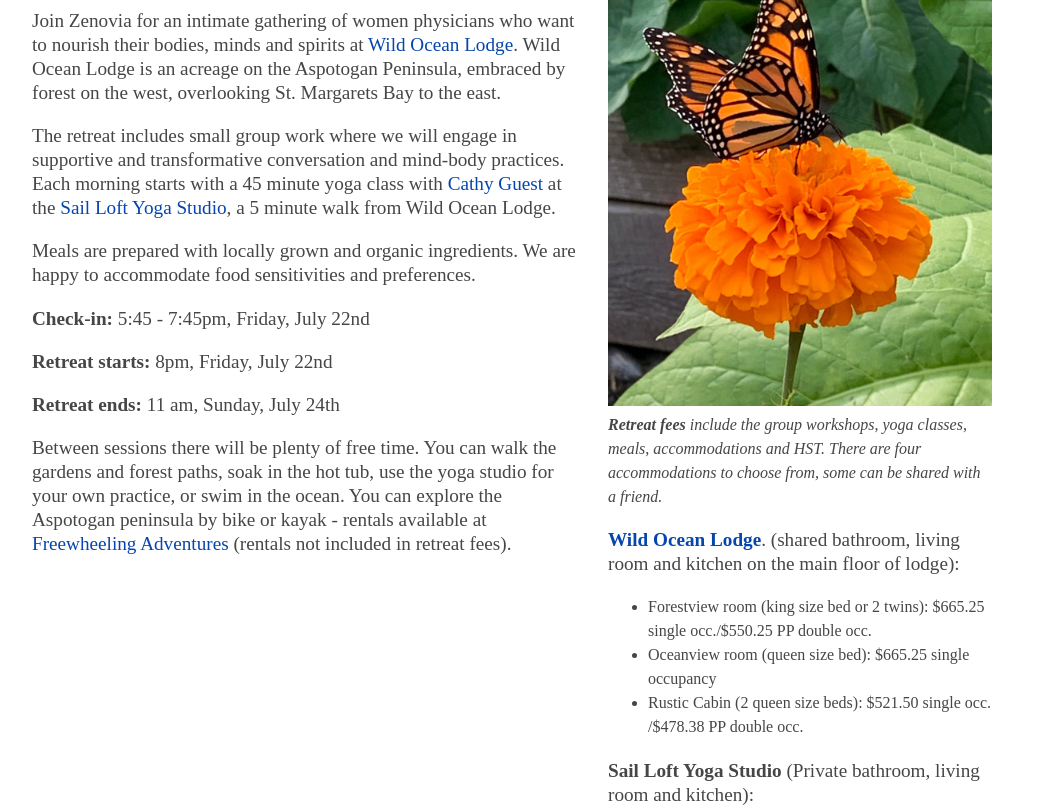
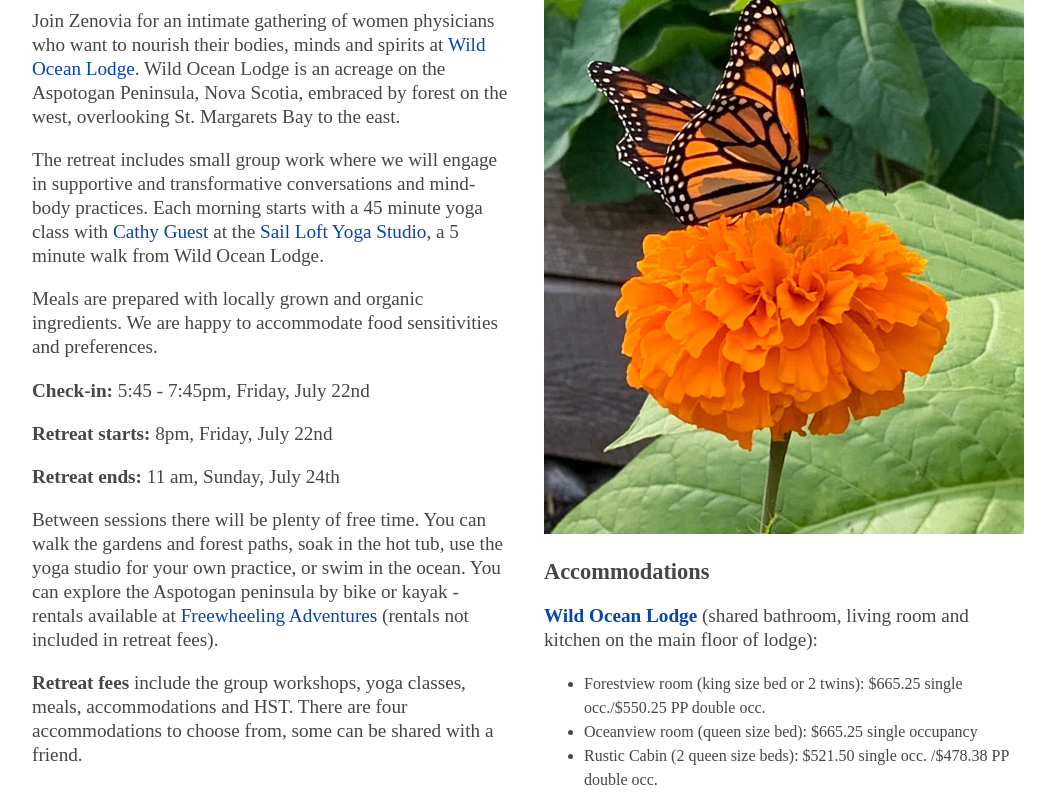
Before and after one commit to tbguest/synergy-coaching, a Next.js app: page /retreats in a window 1280 px wide. Shown: the part 940-1747 px from the top of the page, without its empty margins (128-1183 px from the left). Built offline with nearby package versions, Linux system fonts and the light colour scheme; a web font is replaced by a local one.

Commit message:
Content edits

```diff
--- a/components/ContactButton/ContactButton.module.css
+++ b/components/ContactButton/ContactButton.module.css
@@ -16,3 +16,7 @@
 .contact_button:hover {
   cursor: pointer;
 }
+
+.nav_link {
+  color: white;
+}
--- a/pages/api/sendgrid.js
+++ b/pages/api/sendgrid.js
@@ -6,8 +6,8 @@ async function sendEmail(req, res) {
   try {
     // console.log("REQ.BODY", req.body);
     await sendgrid.send({
-      to: process.env.TO_EMAIL_ADDRESS, // Your email where you'll receive emails
-      from: process.env.FROM_EMAIL_ADDRESS, // your website email address here
+      to: process.env.TO_EMAIL_ADDRESS_PROD, // Your email where you'll receive emails
+      from: process.env.FROM_EMAIL_ADDRESS_PROD, // your website email address here
       replyTo: `${req.body.email}`,
       subject: `WILD OCEAN COACHING: ${req.body.subject}`,
       html: `<!DOCTYPE html PUBLIC "-//W3C//DTD XHTML 1.0 Transitional//EN" "http://www.w3.org/TR/xhtml1/DTD/xhtml1-transitional.dtd">
--- a/pages/retreats.jsx
+++ b/pages/retreats.jsx
@@ -23,14 +23,14 @@ export default function Retreats() {
             <Link href={"/accommodations"}>
               <a className={styles.nav_link}>Wild Ocean Lodge</a>
             </Link>
-            . Wild Ocean Lodge is an acreage on the Aspotogan Peninsula,
-            embraced by forest on the west, overlooking St. Margarets Bay to the
-            east.
+            . Wild Ocean Lodge is an acreage on the Aspotogan Peninsula, Nova
+            Scotia, embraced by forest on the west, overlooking St. Margarets
+            Bay to the east.
           </p>
 
           <p>
             The retreat includes small group work where we will engage in
-            supportive and transformative conversation and mind-body practices.
+            supportive and transformative conversations and mind-body practices.
             Each morning starts with a 45 minute yoga class with{" "}
             <a
               href={"https://sailloftyoga.com/SailLoftBio.html"}
@@ -79,6 +79,11 @@ export default function Retreats() {
             </a>{" "}
             (rentals not included in retreat fees).
           </p>
+          <p>
+            <strong>Retreat fees</strong> include the group workshops, yoga
+            classes, meals, accommodations and HST. There are four
+            accommodations to choose from, some can be shared with a friend.
+          </p>
         </div>
         <div className={styles.content_image}>
           <Image
@@ -88,18 +93,16 @@ export default function Retreats() {
             alt={"Butterfly atop a flower"}
             className={styles.image}
           />
-          <em>
-            <strong>Retreat fees</strong> include the group workshops, yoga
-            classes, meals, accommodations and HST. There are four
-            accommodations to choose from, some can be shared with a friend.
-          </em>
+          <p>
+            <strong className={styles.emphasis}>Accommodations</strong>
+          </p>
           <p>
             <Link href={"/accommodations"}>
               <a className={styles.nav_link}>
                 <strong>Wild Ocean Lodge</strong>
               </a>
-            </Link>
-            . (shared bathroom, living room and kitchen on the main floor of
+            </Link>{" "}
+            (shared bathroom, living room and kitchen on the main floor of
             lodge):
           </p>
           <ul>
--- a/styles/Page.module.css
+++ b/styles/Page.module.css
@@ -93,7 +93,8 @@
 @media (min-width: 768px) {
   .content {
     display: grid;
-    grid-template: auto 1fr / 1fr 40%;
+    /* grid-template: auto 1fr / 1fr 40%; */
+    grid-template: auto 1fr / 50% 50%;
     grid-gap: 16px 32px;
     margin-bottom: 5rem;
   }
@@ -170,3 +171,7 @@
   justify-content: flex-start;
   align-items: center;
 }
+
+.emphasis {
+  font-size: 1.4rem;
+}
```
Also changed, not shown: pages/about.jsx (+9 -2 lines), pages/accommodations.jsx (+7 -7 lines).
